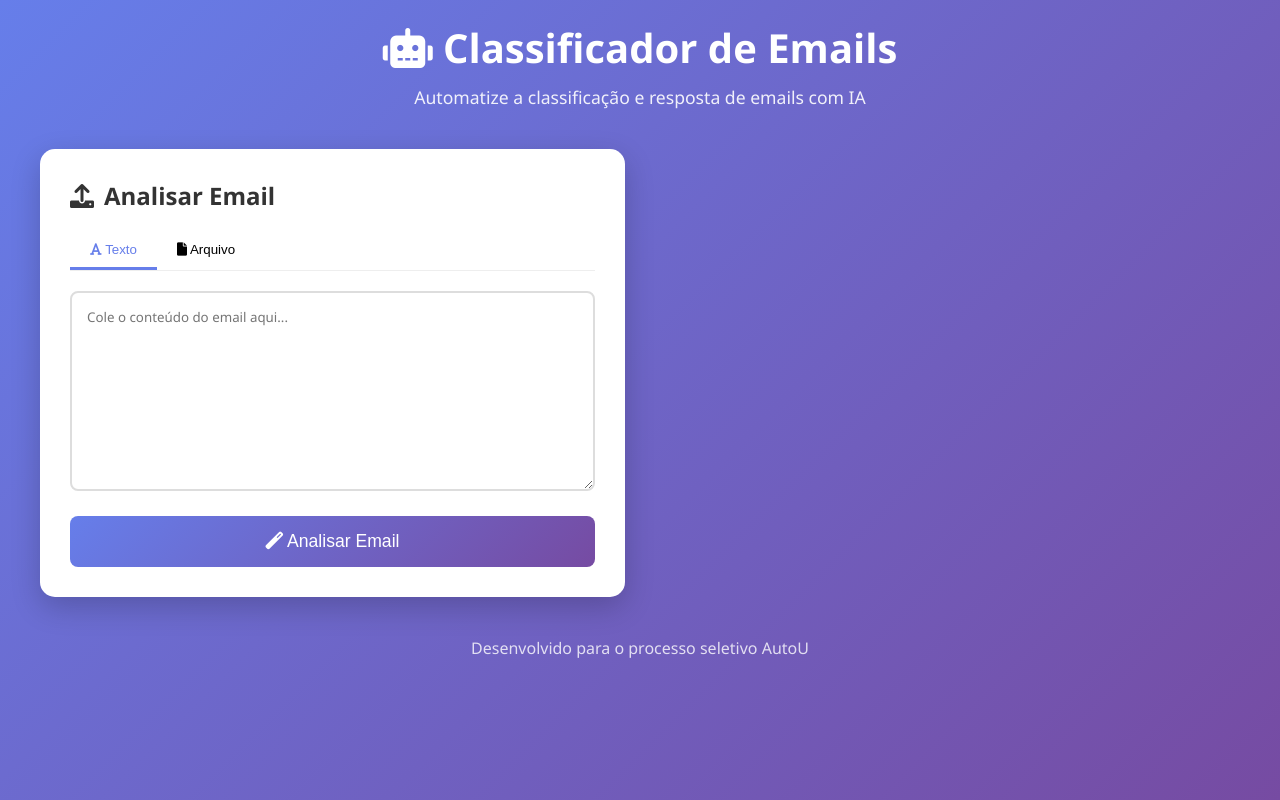
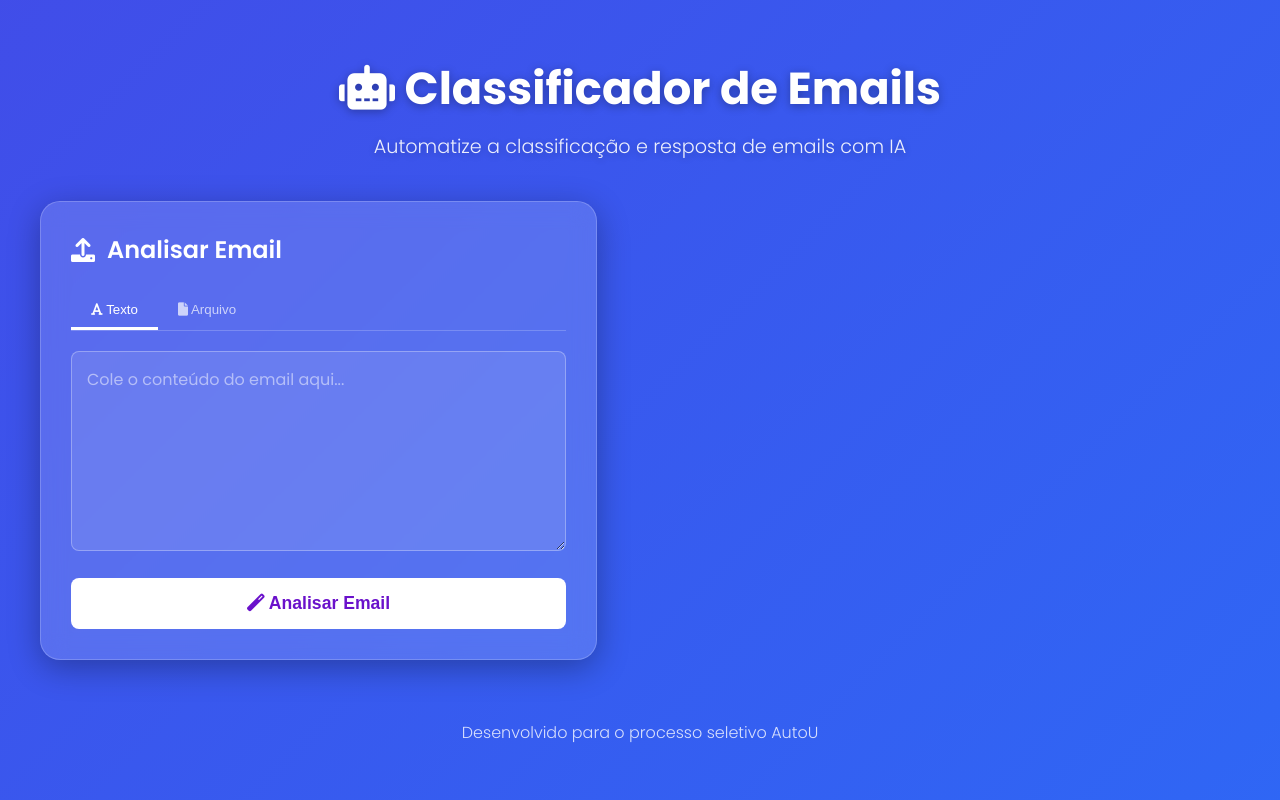
Before and after one commit to CiceroGGS/MailTriage, a Flask app: page / in a window 1280 px wide. Run offline with Flask 3, Linux system fonts and the light colour scheme.

Commit message:
style: Moderniza a UI com glassmorphism, nova tipografia e animações

```diff
--- a/static/css/style.css
+++ b/static/css/style.css
@@ -5,14 +5,28 @@
 }
 
 body {
-    font-family: 'Segoe UI', Tahoma, Geneva, Verdana, sans-serif;
-    background: linear-gradient(135deg, #667eea 0%, #764ba2 100%);
+    font-family: 'Poppins', 'Segoe UI', Tahoma, Geneva, Verdana, sans-serif;
+    background: linear-gradient(135deg, #6a11cb 0%, #2575fc 100%);
+    background-size: 400% 400%;
+    animation: gradientAnimation 15s ease infinite;
     min-height: 100vh;
     padding: 20px;
+    display: flex;
+    justify-content: center;
+    align-items: center;
 }
 
+/* --- ANIMAÇÃO DO FUNDO --- */
+@keyframes gradientAnimation {
+    0% { background-position: 0% 50%; }
+    50% { background-position: 100% 50%; }
+    100% { background-position: 0% 50%; }
+}
+
+/* --- ESTRUTURA PRINCIPAL --- */
 .container {
     max-width: 1200px;
+    width: 100%;
     margin: 0 auto;
 }
 
@@ -20,44 +34,59 @@ body {
     text-align: center;
     color: white;
     margin-bottom: 40px;
+    text-shadow: 0 2px 10px rgba(0,0,0,0.3);
 }
 
 .header h1 {
-    font-size: 2.5rem;
+    font-size: 2.8rem;
+    font-weight: 700;
     margin-bottom: 10px;
 }
 
 .header p {
-    font-size: 1.1rem;
+    font-size: 1.2rem;
     opacity: 0.9;
+    font-weight: 300;
 }
 
 .main-content {
     display: grid;
-    grid-template-columns: 1fr 1fr;
+    grid-template-columns: 1fr 1.1fr;
     gap: 30px;
     margin-bottom: 40px;
 }
 
+/* --- EFEITO GLASSMORPHISM NOS CARDS --- */
 .card {
-    background: white;
-    border-radius: 15px;
+    background: rgba(255, 255, 255, 0.15); /* Fundo translúcido */
+    backdrop-filter: blur(12px); /* Efeito de vidro fosco */
+    -webkit-backdrop-filter: blur(12px);
+    border-radius: 20px;
+    border: 1px solid rgba(255, 255, 255, 0.2);
     padding: 30px;
-    box-shadow: 0 10px 30px rgba(0,0,0,0.2);
+    box-shadow: 0 8px 32px 0 rgba(0, 0, 0, 0.3);
+    animation: fadeIn 0.8s ease-out forwards; /* Animação de entrada */
+}
+
+@keyframes fadeIn {
+    from { opacity: 0; transform: translateY(20px); }
+    to { opacity: 1; transform: translateY(0); }
 }
 
 .card h2 {
-    color: #333;
-    margin-bottom: 20px;
+    color: #fff;
+    margin-bottom: 25px;
     display: flex;
     align-items: center;
-    gap: 10px;
+    gap: 12px;
+    font-weight: 600;
 }
 
+/* --- ABAS E INPUTS --- */
 .tabs {
     display: flex;
     margin-bottom: 20px;
-    border-bottom: 1px solid #eee;
+    border-bottom: 1px solid rgba(255, 255, 255, 0.2);
 }
 
 .tab-button {
@@ -66,77 +95,63 @@ body {
     background: none;
     cursor: pointer;
     border-bottom: 3px solid transparent;
-    transition: all 0.3s;
+    transition: all 0.3s ease;
+    color: rgba(255, 255, 255, 0.7);
+    font-weight: 500;
 }
 
-.tab-button.active {
-    border-bottom-color: #667eea;
-    color: #667eea;
+.tab-button.active, .tab-button:hover {
+    border-bottom-color: #fff;
+    color: #fff;
 }
 
-.tab-content {
-    display: none;
-}
-
-.tab-content.active {
-    display: block;
-}
+.tab-content { display: none; }
+.tab-content.active { display: block; }
 
 #email-text {
     width: 100%;
     height: 200px;
     padding: 15px;
-    border: 2px solid #ddd;
+    border: 1px solid rgba(255, 255, 255, 0.3);
+    background: rgba(255, 255, 255, 0.1);
     border-radius: 8px;
     resize: vertical;
     font-family: inherit;
+    color: #fff;
+    font-size: 1rem;
 }
-
-.file-upload {
-    text-align: center;
-    padding: 40px 20px;
-    border: 2px dashed #ddd;
-    border-radius: 8px;
-}
-
-.file-label {
-    cursor: pointer;
-    color: #667eea;
-    font-weight: 500;
-}
-
-.file-label i {
-    font-size: 2rem;
-    display: block;
-    margin-bottom: 10px;
-}
+#email-text::placeholder { color: rgba(255, 255, 255, 0.5); }
 
 .analyze-button {
     width: 100%;
     padding: 15px;
-    background: linear-gradient(135deg, #667eea, #764ba2);
-    color: white;
+    background: #fff;
+    color: #6a11cb;
     border: none;
     border-radius: 8px;
     font-size: 1.1rem;
+    font-weight: 600;
     cursor: pointer;
     margin-top: 20px;
-    transition: transform 0.3s;
+    transition: all 0.2s ease-in-out;
 }
 
 .analyze-button:hover {
-    transform: translateY(-2px);
+    transform: translateY(-3px);
+    box-shadow: 0 4px 15px rgba(0, 0, 0, 0.2);
 }
 
+/* --- SEÇÃO DE RESULTADOS --- */
 .result-item {
     margin-bottom: 20px;
+    color: #fff;
 }
 
 .result-item label {
-    font-weight: 600;
-    color: #333;
+    font-weight: 500;
     display: block;
-    margin-bottom: 5px;
+    margin-bottom: 8px;
+    opacity: 0.8;
 }
 
 .classification-badge {
@@ -145,89 +160,88 @@ body {
     font-weight: 600;
     text-transform: uppercase;
     font-size: 0.9rem;
+    color: #fff;
 }
 
-.classification-badge.productive {
-    background: #d4edda;
-    color: #155724;
+.classification-badge.produtivo {
+    background: rgba(40, 167, 69, 0.8);
 }
-
-.classification-badge.unproductive {
-    background: #fff3cd;
-    color: #856404;
+.classification-badge.improdutivo {
+    background: rgba(255, 193, 7, 0.8);
+}
+.classification-badge.erro {
+    background: rgba(220, 53, 69, 0.8);
 }
 
 .response-box {
-    background: #f8f9fa;
-    padding: 15px;
+    background: rgba(0, 0, 0, 0.2);
+    padding: 20px;
     border-radius: 8px;
-    border-left: 4px solid #667eea;
-    font-style: italic;
+    border-left: 4px solid #fff;
+    color: #fff;
+    font-size: 1rem;
+    white-space: pre-wrap; /* Preserva quebras de linha */
 }
 
 .actions {
     display: flex;
-    gap: 10px;
-    margin-top: 20px;
+    gap: 15px;
+    margin-top: 25px;
 }
 
 .action-button {
     flex: 1;
-    padding: 10px;
-    border: none;
-    border-radius: 5px;
+    padding: 12px;
+    border: 1px solid #fff;
+    border-radius: 8px;
     cursor: pointer;
-    transition: background 0.3s;
+    transition: all 0.2s ease-in-out;
+    background: transparent;
+    color: #fff;
+    font-weight: 500;
 }
 
-.action-button:first-child {
-    background: #667eea;
-    color: white;
-}
-
-.action-button.secondary {
-    background: #6c757d;
-    color: white;
+.action-button:hover {
+    background: #fff;
+    color: #6a11cb;
 }
 
 .loading-spinner {
     text-align: center;
     padding: 40px;
+    color: #fff;
 }
-
 .loading-spinner i {
-    font-size: 2rem;
-    color: #667eea;
-    margin-bottom: 10px;
+    font-size: 2.5rem;
+    margin-bottom: 15px;
 }
 
 .error {
-    background: #f8d7da;
-    color: #721c24;
     text-align: center;
+    color: #fff;
+}
+.error i {
+    font-size: 2.5rem;
+    margin-bottom: 15px;
+    color: #ffc107;
 }
 
-.error i {
-    font-size: 2rem;
-    margin-bottom: 10px;
-}
-
-.hidden {
-    display: none;
-}
+.hidden { display: none; }
 
 .footer {
     text-align: center;
     color: white;
     opacity: 0.8;
+    padding-top: 20px;
+    font-weight: 300;
 }
 
-@media (max-width: 768px) {
+/* --- RESPONSIVIDADE --- */
+@media (max-width: 900px) {
     .main-content {
         grid-template-columns: 1fr;
     }
-
     .header h1 {
-        font-size: 2rem;
+        font-size: 2.2rem;
     }
 }
--- a/templates/index.html
+++ b/templates/index.html
@@ -4,6 +4,10 @@
     <meta charset="UTF-8">
     <meta name="viewport" content="width=device-width, initial-scale=1.0">
     <title>Classificador de Emails - AutoU</title>
+    <link rel="preconnect" href="https://fonts.googleapis.com">
+    <link rel="preconnect" href="https://fonts.gstatic.com" crossorigin>
+    <link href="https://fonts.googleapis.com/css2?family=Poppins:wght@300;400;500;600;700&display=swap" rel="stylesheet">
+
     <link rel="stylesheet" href="{{ url_for('static', filename='css/style.css') }}">
     <link href="https://cdnjs.cloudflare.com/ajax/libs/font-awesome/6.0.0/css/all.min.css" rel="stylesheet">
 </head>
```
